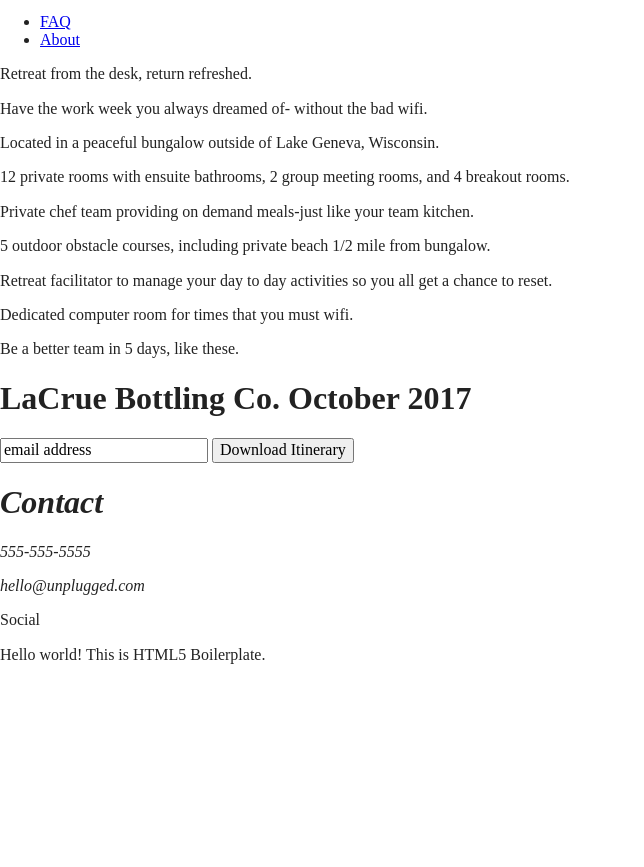
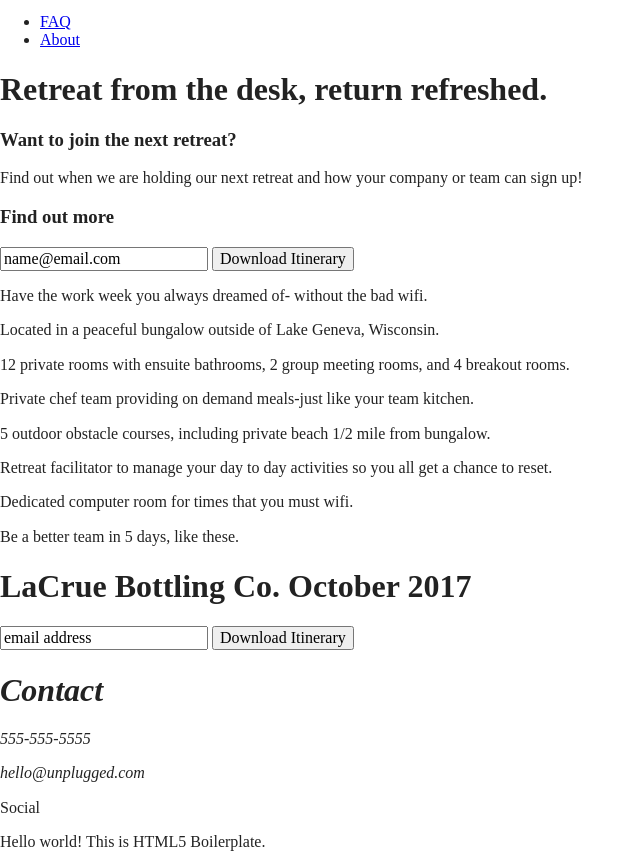
Before and after one commit to Bradliness/unplugged, a website built with Parcel: page index.html in a window 1280 px wide. Shown: the part 23-890 px from the top of the page, without its empty margins (0-644 px from the left). Before the commit the page ends 800 px from the top, so only its background shows below. Built offline with nearby package versions, Linux system fonts and the light colour scheme.

Commit message:
added code from skillcrush after checking my work

```diff
--- a/index.html
+++ b/index.html
@@ -41,11 +41,28 @@
 
   <main>
 
-    <section>
-      <div>
-      <div>
-        <p>Retreat from the desk, return refreshed.</p>
+    <section class="hero-area">
+      <div class="content-wrapper">
+        <h1>Retreat from the desk, return refreshed.</h1>
       </div>
+    </section>
+
+    <aside>
+      <div class="content-wrapper">
+        <div class="form-description">
+          <h3>Want to join the next retreat?</h3>
+          <p>
+            Find out when we are holding our next retreat and how your company or team can sign up!
+          </p>
+        </div>
+        <div class="form">
+          <h3>Find out more</h3>
+          <input type="text" name="name" value="name@email.com">
+          <input type="button" value="Download Itinerary">
+        </div>
+      </div> <!-- aside content wrapper ends -->
+    </aside>
+
       <div>
         <p>Have the work week you always dreamed of- without the bad wifi.</p>
       </div>
```
